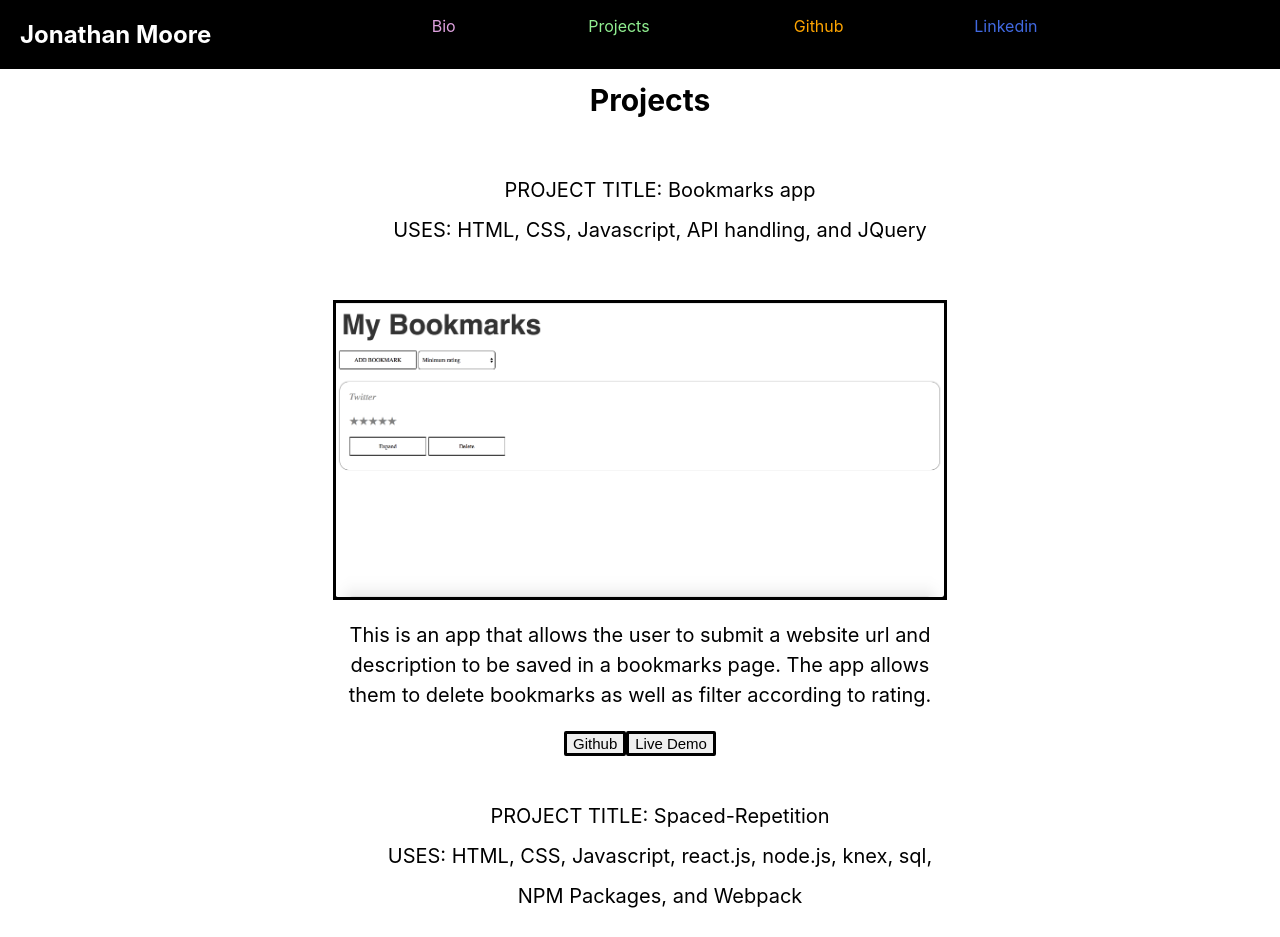
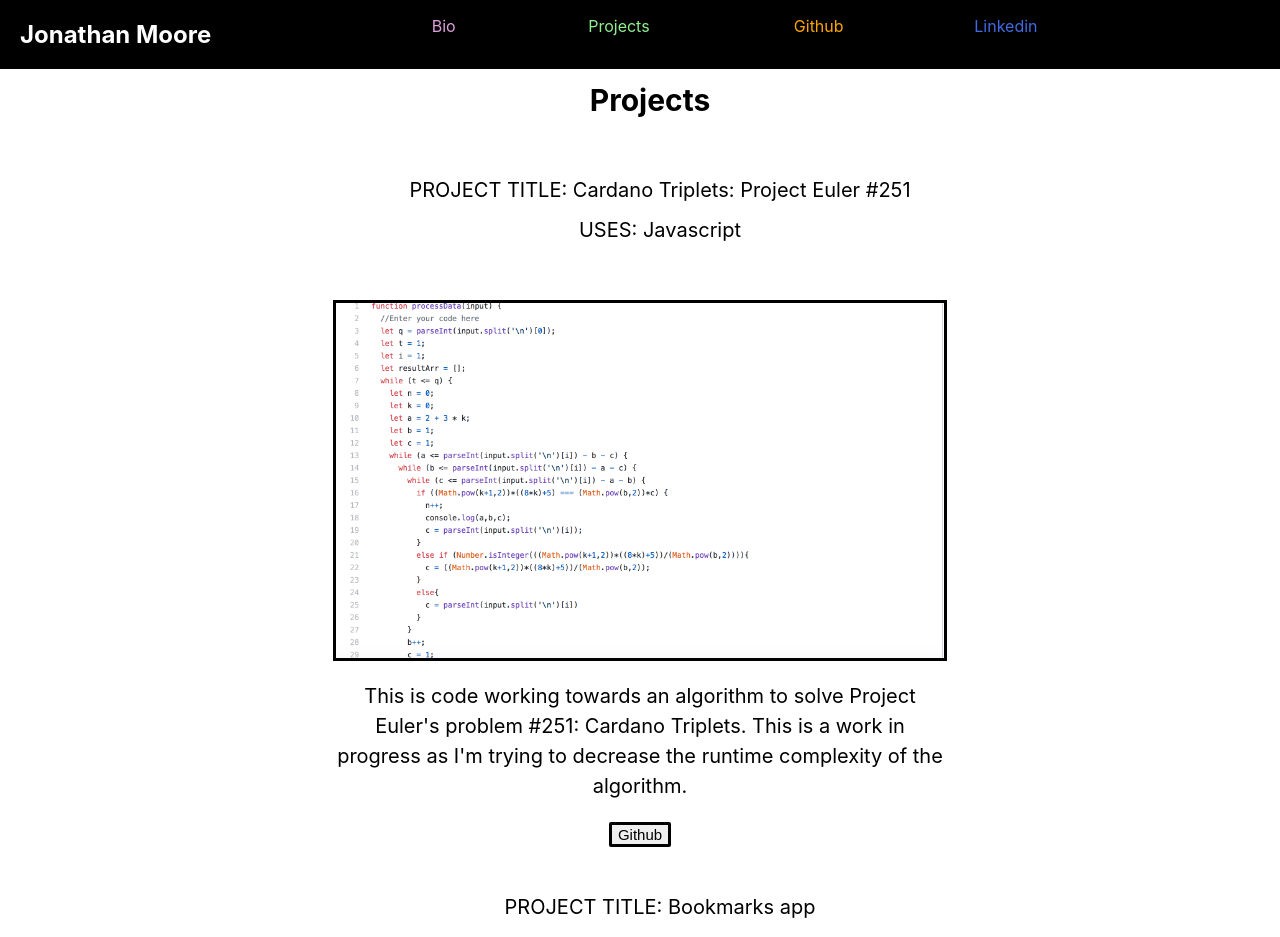
Before and after one commit to JonathanEdMoore/Portfolio, a React (Create React App) app: page /projects in a window 1280 px wide. Shown: the top 937 px of the page. Built offline with nearby package versions, Linux system fonts and the light colour scheme.

Commit message:
Added Project Euler

```diff
--- a/src/routes/ProjectsPage/ProjectsPage.js
+++ b/src/routes/ProjectsPage/ProjectsPage.js
@@ -7,6 +7,21 @@ export default class ProjectsPage extends React.Component{
       <div>
         <section className="projects">
         <h2 className="project-header">Projects</h2>
+        <ul className="project-details">
+            <li>
+              <p>PROJECT TITLE: Cardano Triplets: Project Euler #251
+              </p>
+            </li>
+            <li>
+              <p>USES: Javascript
+              </p>
+            </li>
+          </ul>
+        <img className="image" src={require("../../Images/Cardano.png")} alt='bookmark' />
+        <p>This is code working towards an algorithm to solve Project Euler's problem #251: Cardano Triplets. This is a work in progress as I'm trying to decrease the runtime complexity of the algorithm.</p>
+        <a href="https://github.com/JonathanEdMoore/Cardano_Triplets" target="blank">
+          <button className="github-button">Github</button>
+        </a>
         <ul className="project-details">
             <li>
               <p>PROJECT TITLE: Bookmarks app
```
Also changed, not shown: src/Images/Cardano.png (added).
